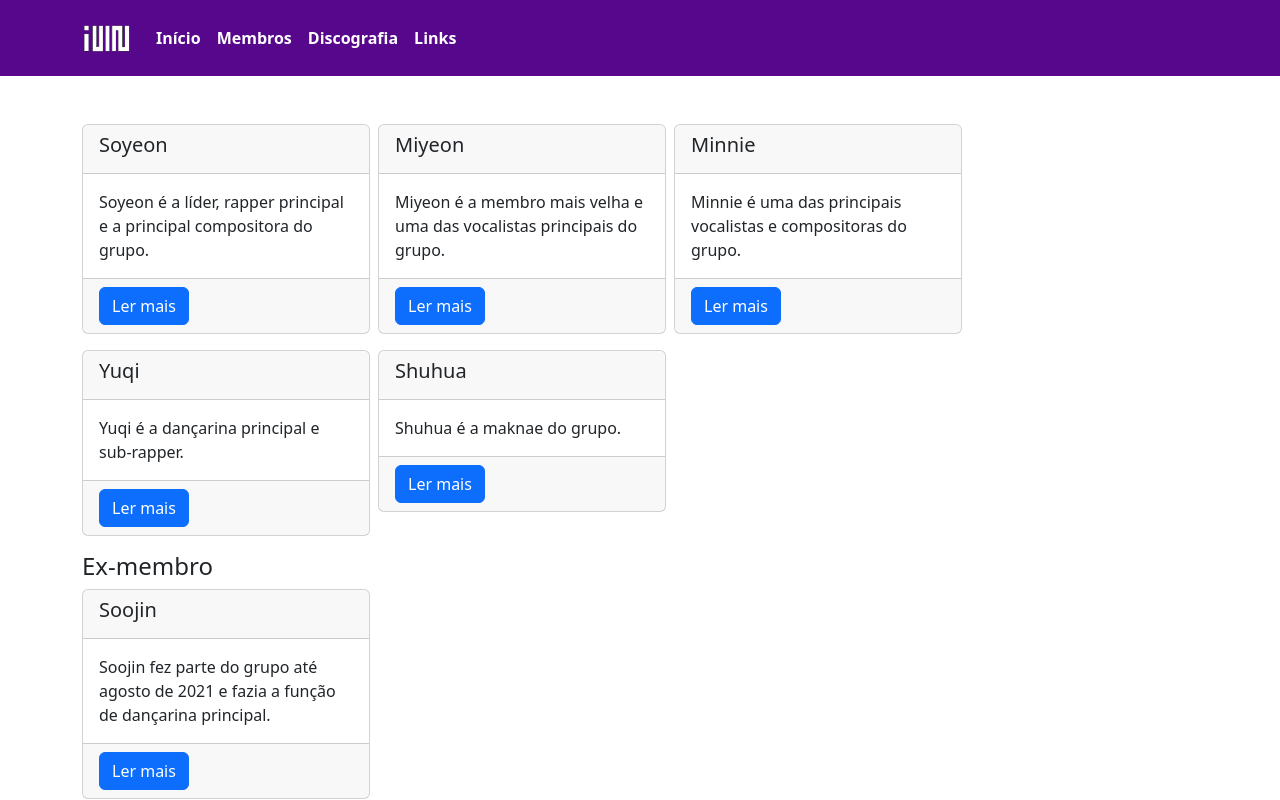
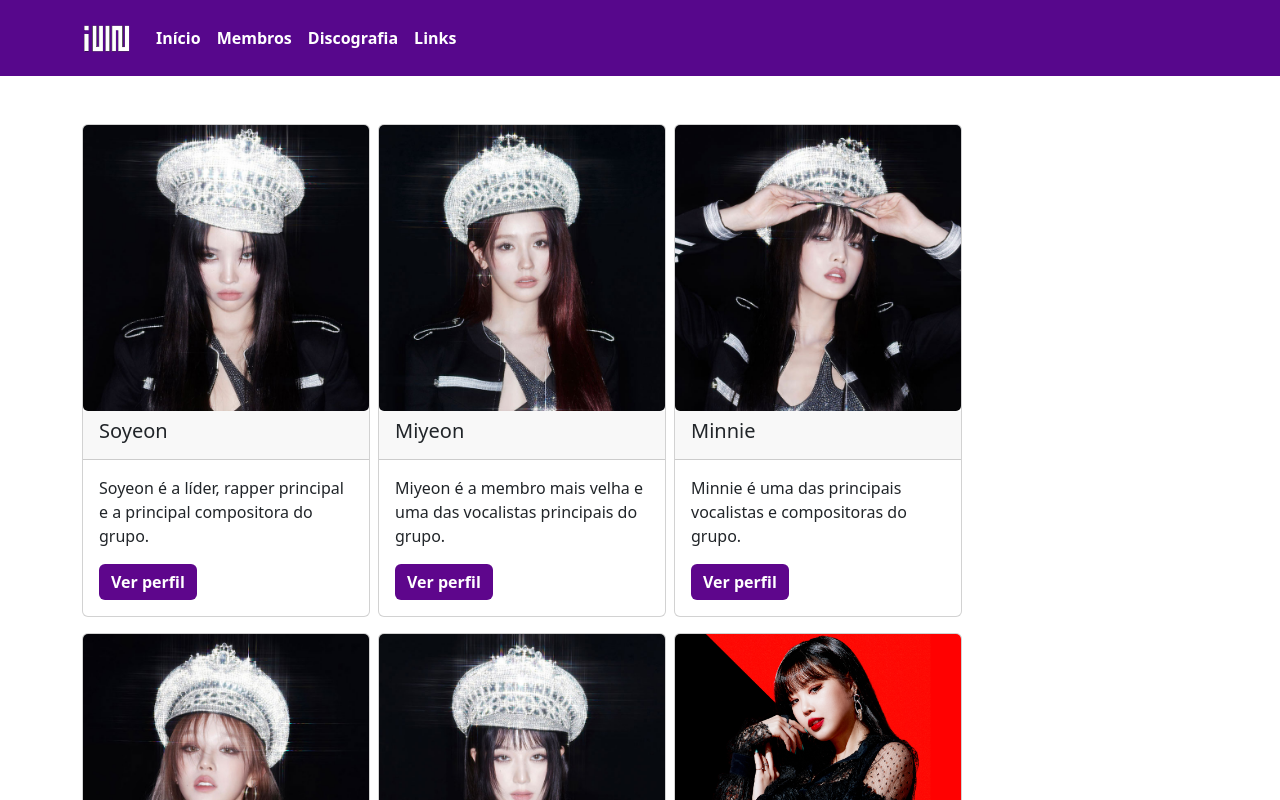
Before and after one commit to sousa-david/idle, a React (Create React App) app: page /members in a window 1280 px wide. Shown: the top 800 px of the page. Built offline with nearby package versions, Linux system fonts and the light colour scheme; data requests are answered from the project's data file.

Commit message:
added images to cards, styled button

```diff
--- a/src/components/pages/MemberCard.js
+++ b/src/components/pages/MemberCard.js
@@ -1,21 +1,24 @@
+import styles from "./MemberCard.module.css";
 import { Link } from "react-router-dom";
 
 import Card from "react-bootstrap/Card";
 import Button from "react-bootstrap/Button";
 
-function MemberCard({id, name, description}) {
+function MemberCard({id, name, description, image, status}) {
     return (
         <div>
             <Card className="mb-3 me-2" style={{width:'18rem'}}>
+                <Card.Img src={image} height={158} width={158} className="img-fluid" />
                 <Card.Header>
                     <Card.Title>{name}</Card.Title>
+                    {status === 'former' ? <Card.Subtitle className="text-muted">Ex-membro</Card.Subtitle> : ''}
                 </Card.Header>
                 <Card.Body>
                     <Card.Text>{description}</Card.Text>
+                    <Link to={`/member/${id}`}>
+                    <Button className={styles.customButton}>Ver perfil</Button>
+                    </Link>
                 </Card.Body>
-                <Card.Footer>
-                    <Link to={`/member/${id}`}><Button variant="primary">Ler mais</Button></Link>
-                </Card.Footer>
             </Card>
         </div>
     )
--- /dev/null
+++ b/src/components/pages/MemberCard.module.css
@@ -0,0 +1,11 @@
+.customButton {
+    font-weight: bold;
+    color: white;
+    background-color: #5e068c;
+    border: none;
+}
+
+.customButton:hover {
+    background-color: #5e068c;
+    color: #cab4d9;
+}
--- a/src/components/pages/Members.js
+++ b/src/components/pages/Members.js
@@ -2,9 +2,18 @@ import { useState, useEffect } from "react";
 
 import MemberCard from "./MemberCard";
 
+import image1 from "../../img/soyeon.jpg";
+import image2 from "../../img/miyeon.jpg";
+import image3 from "../../img/minnie.jpg";
+import image4 from "../../img/yuqi.jpg";
+import image5 from "../../img/shuhua.jpg";
+import image6 from "../../img/soojin.jpg";
+
 function Members() {
 
     const [members, setMembers] = useState([]);
+
+    const photos = [image1, image2, image3, image4, image5, image6];
 
     useEffect(() => {
         fetch('http://localhost:3001/members', {
@@ -23,25 +32,17 @@ function Members() {
     return (
         <div className="container mt-5">
             <div className="d-flex flex-wrap">
-                {members.filter(member => member.status === 'current').map((member) => (
+                {members.map((member, index) => (
                     <MemberCard
                     id={member.id}
                     name={member.name}
                     description={member.description}
+                    image={photos[index]}
+                    status={member.status}
                     key={member.id}
                     />
                 ))}
             </div>
-
-            <h4>Ex-membro</h4>
-            {members.filter(member => member.status === 'former').map((member) => (
-                <MemberCard
-                id={member.id}
-                name={member.name}
-                description={member.description}
-                key={member.id}
-                />
-            ))}
         </div>
     )
 }
```
